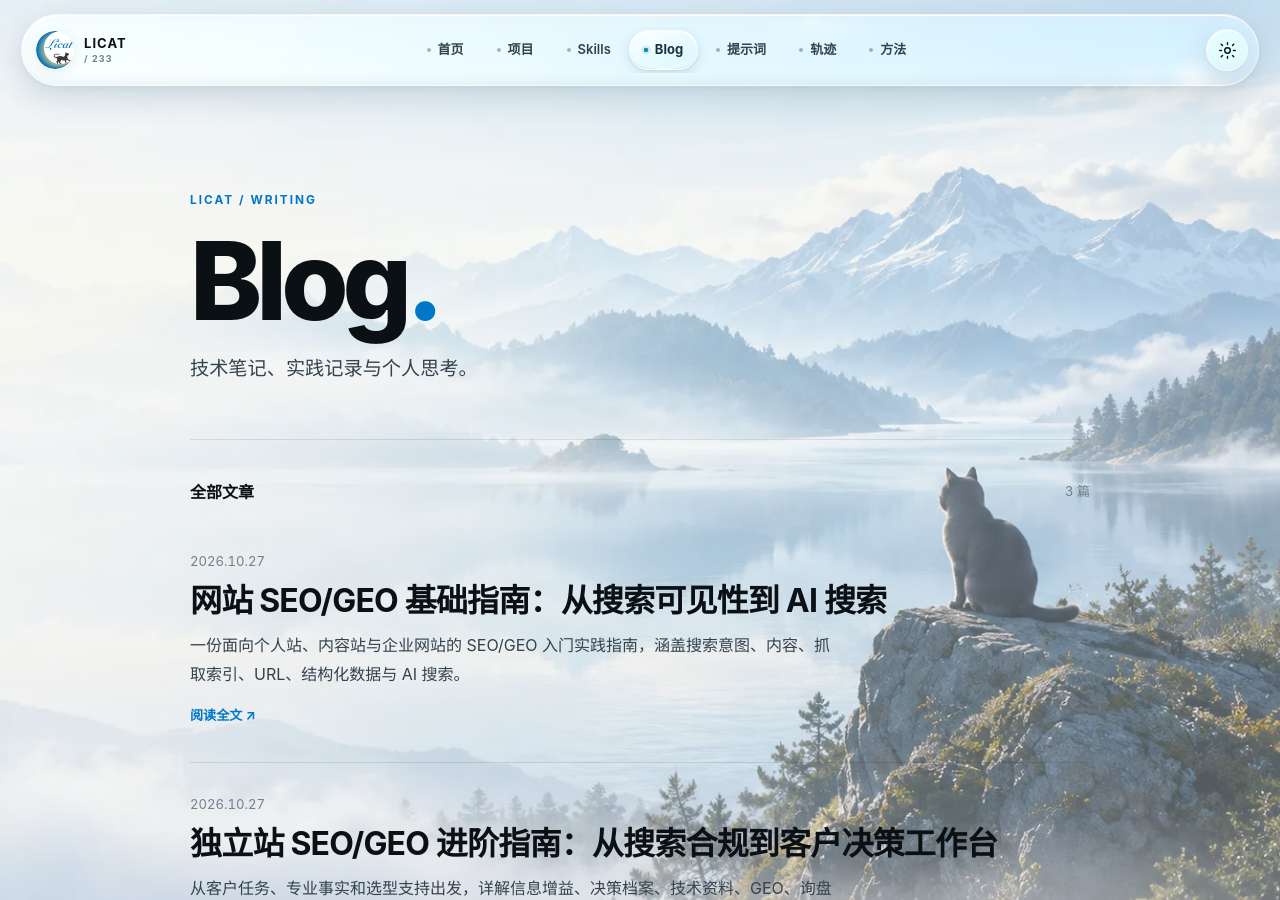
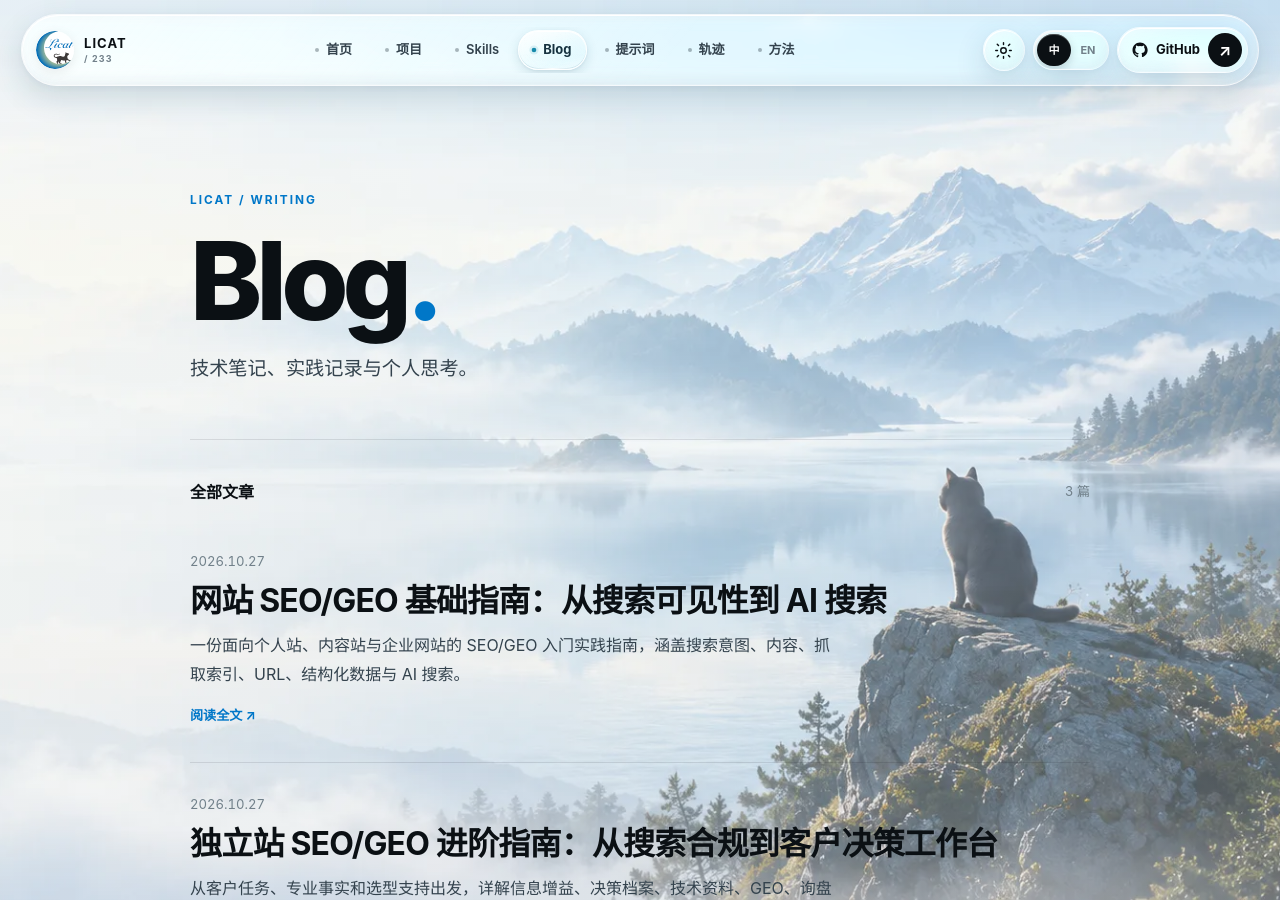
Before and after one commit to licat233/licat233.github.io, a Jekyll site: the page built from blog/index.html, in a window 1280 px wide and 900 px high. Built offline with Jekyll 4.4.1, drawn with Linux system fonts in a browser that asks for light colours.

Commit message:
fix(blog): restore full homepage navigation and theme behavior

```diff
--- a/_layouts/blog.html
+++ b/_layouts/blog.html
@@ -41,6 +41,7 @@
         <img src="/assets/licat-logo.svg" alt="">
         <span><strong>LICAT</strong><small>/ 233</small></span>
       </a>
+
       <div class="nav-links">
         <span class="nav-indicator" aria-hidden="true"></span>
         <a class="nav-pill" href="/"><span></span>首页</a>
@@ -51,16 +52,30 @@
         <a class="nav-pill" href="/#journey"><span></span>轨迹</a>
         <a class="nav-pill" href="/#principles"><span></span>方法</a>
       </div>
+
       <div class="nav-actions">
         <button class="liquid-demo theme-toggle" type="button" aria-label="切换昼夜模式" aria-pressed="false">
     <span class="lg-glass-filter" aria-hidden="true"></span>
     <span class="lg-glass-overlay" aria-hidden="true"></span>
     <span class="lg-glass-specular" aria-hidden="true"></span>
           <span class="theme-toggle-track" aria-hidden="true">
-            <svg class="theme-icon theme-icon-sun" viewBox="0 0 24 24" aria-hidden="true"><circle cx="12" cy="12" r="3.5" fill="none" stroke="currentColor" stroke-width="1.8"/><path d="M12 2.2v2.2M12 19.6v2.2M4.1 4.1l1.6 1.6M18.3 18.3l1.6 1.6M2.2 12h2.2M19.6 12h2.2M4.1 19.9l1.6-1.6M18.3 5.7l1.6-1.6" fill="none" stroke="currentColor" stroke-width="1.8" stroke-linecap="round"/></svg>
-            <svg class="theme-icon theme-icon-moon" viewBox="0 0 24 24" aria-hidden="true"><path d="M20 15.3A8.2 8.2 0 0 1 8.7 4a8.5 8.5 0 1 0 11.3 11.3Z" fill="none" stroke="currentColor" stroke-width="1.8" stroke-linejoin="round"/></svg>
+            <svg class="theme-icon theme-icon-sun" viewBox="0 0 24 24"><circle cx="12" cy="12" r="3.5" fill="none" stroke="currentColor" stroke-width="1.8"/><path d="M12 2.2v2.2M12 19.6v2.2M4.1 4.1l1.6 1.6M18.3 18.3l1.6 1.6M2.2 12h2.2M19.6 12h2.2M4.1 19.9l1.6-1.6M18.3 5.7l1.6-1.6" fill="none" stroke="currentColor" stroke-width="1.8" stroke-linecap="round"/></svg>
+            <svg class="theme-icon theme-icon-moon" viewBox="0 0 24 24"><path d="M20 15.3A8.2 8.2 0 0 1 8.7 4a8.5 8.5 0 1 0 11.3 11.3Z" fill="none" stroke="currentColor" stroke-width="1.8" stroke-linejoin="round"/></svg>
           </span>
         </button>
+        <div class="liquid-demo lang" aria-label="Language">
+    <span class="lg-glass-filter" aria-hidden="true"></span>
+    <span class="lg-glass-overlay" aria-hidden="true"></span>
+    <span class="lg-glass-specular" aria-hidden="true"></span>
+          <a href="/" aria-current="page">中</a>
+          <a href="/en/">EN</a>
+        </div>
+        <a class="liquid-demo github-cta" href="https://github.com/licat233" target="_blank" rel="noreferrer">
+    <span class="lg-glass-filter" aria-hidden="true"></span>
+    <span class="lg-glass-overlay" aria-hidden="true"></span>
+    <span class="lg-glass-specular" aria-hidden="true"></span>
+          <svg class="github-mark" viewBox="0 0 24 24" aria-hidden="true"><path fill="currentColor" d="M12 .7C5.73.7.75 5.68.75 11.95c0 5.01 3.25 9.26 7.76 10.76.57.1.78-.25.78-.55 0-.27-.01-1.17-.02-2.12-3.15.68-3.81-1.34-3.81-1.34-.52-1.32-1.27-1.67-1.27-1.67-1.04-.71.08-.7.08-.7 1.15.08 1.76 1.18 1.76 1.18 1.02 1.75 2.68 1.25 3.33.96.1-.74.4-1.25.73-1.54-2.52-.29-5.17-1.26-5.17-5.58 0-1.23.44-2.24 1.16-3.03-.12-.29-.5-1.46.11-2.99 0 0 .95-.3 3.11 1.16a10.8 10.8 0 0 1 5.66 0c2.16-1.46 3.11-1.16 3.11-1.16.61 1.53.23 2.7.11 2.99.72.79 1.16 1.8 1.16 3.03 0 4.33-2.65 5.29-5.17 5.57.41.35.77 1.04.77 2.09 0 1.51-.01 2.73-.01 3.1 0 .3.21.65.79.54 4.5-1.5 7.75-5.75 7.75-10.76C23.25 5.68 18.27.7 12 .7Z"/></svg><span>GitHub</span><b>↗</b>
+        </a>
       </div>
     </nav>
   </header>
@@ -73,29 +88,79 @@
     <span>© {{ 'now' | date: '%Y' }} Licat</span>
     <a href="/">返回个人主页 <span aria-hidden="true">↗</span></a>
   </footer>
+  <!-- Match the original liquid-glass optical treatment in the homepage header. -->
+  <svg xmlns="http://www.w3.org/2000/svg" aria-hidden="true" focusable="false" width="0" height="0" style="position:absolute;overflow:hidden;pointer-events:none">
+    <filter id="portfolioLensFilter" x="-6%" y="-15%" width="112%" height="130%" color-interpolation-filters="sRGB">
+      <feGaussianBlur in="SourceAlpha" stdDeviation="12" result="edgeFade"/>
+      <feDisplacementMap in="SourceGraphic" in2="edgeFade" scale="12" xChannelSelector="A" yChannelSelector="A"/>
+    </filter>
+  </svg>
   <script>
     (() => {
+      const root = document.documentElement;
       const toggle = document.querySelector(".blog-page .theme-toggle");
+      const systemTheme = window.matchMedia("(prefers-color-scheme: dark)");
+      const reducedMotion = window.matchMedia("(prefers-reduced-motion: reduce)");
+
+      const storedTheme = () => {
+        try {
+          const value = localStorage.getItem("licat-theme");
+          return value === "dark" || value === "light" ? value : null;
+        } catch (_) {
+          return null;
+        }
+      };
+      const updateToggle = () => {
         if (!toggle) return;
-      const sync = () => toggle.setAttribute("aria-pressed", String(document.documentElement.dataset.theme === "dark"));
-      sync();
-      toggle.addEventListener("click", () => {
-        const next = document.documentElement.dataset.theme === "dark" ? "light" : "dark";
-        document.documentElement.dataset.theme = next;
-        try { localStorage.setItem("licat-theme", next); } catch (_) {}
-        sync();
+        const dark = root.dataset.theme === "dark";
+        const label = dark ? "切换到昼间模式" : "切换到夜间模式";
+        toggle.setAttribute("aria-pressed", String(dark));
+        toggle.setAttribute("aria-label", label);
+        toggle.title = label;
+      };
+      const applyTheme = (theme, persist = false, animate = false) => {
+        const commit = () => {
+          root.dataset.theme = theme;
+          root.style.colorScheme = theme;
+          document.querySelectorAll('meta[name="theme-color"]').forEach((meta) => {
+            meta.content = theme === "dark" ? "#101416" : "#f2f7fa";
           });
-      const active = document.querySelector(".blog-page .nav-pill.active");
+          if (persist) {
+            try { localStorage.setItem("licat-theme", theme); } catch (_) {}
+          }
+          updateToggle();
+        };
+        if (animate && !reducedMotion.matches && document.startViewTransition) {
+          document.startViewTransition(commit);
+        } else {
+          commit();
+        }
+      };
+      updateToggle();
+      toggle?.addEventListener("click", () => {
+        applyTheme(root.dataset.theme === "dark" ? "light" : "dark", true, true);
+      });
+      const followSystem = (event) => {
+        if (!storedTheme()) applyTheme(event.matches ? "dark" : "light", false, true);
+      };
+      if (systemTheme.addEventListener) systemTheme.addEventListener("change", followSystem);
+      else if (systemTheme.addListener) systemTheme.addListener(followSystem);
+
+      // The same sliding active-pill indicator and mobile centering used on the homepage.
       const nav = document.querySelector(".blog-page .nav-links");
-      if (nav && active) {
-        const move = () => {
+      const active = nav?.querySelector(".nav-pill.active");
+      if (!nav || !active) return;
+      const move = (center = false) => {
         nav.style.setProperty("--nav-indicator-x", active.offsetLeft + "px");
         nav.style.setProperty("--nav-indicator-w", active.offsetWidth + "px");
         nav.classList.add("nav-ready");
+        if (center && nav.scrollWidth > nav.clientWidth + 2) {
+          const left = Math.max(0, active.offsetLeft - (nav.clientWidth - active.offsetWidth) / 2);
+          nav.scrollTo({ left, behavior: "auto" });
+        }
       };
-        requestAnimationFrame(move);
-        window.addEventListener("resize", move);
-      }
+      requestAnimationFrame(() => move(true));
+      window.addEventListener("resize", () => move(false));
     })();
   </script>
 </body>
```
Lines whose indentation alone changed are shown as unchanged.
